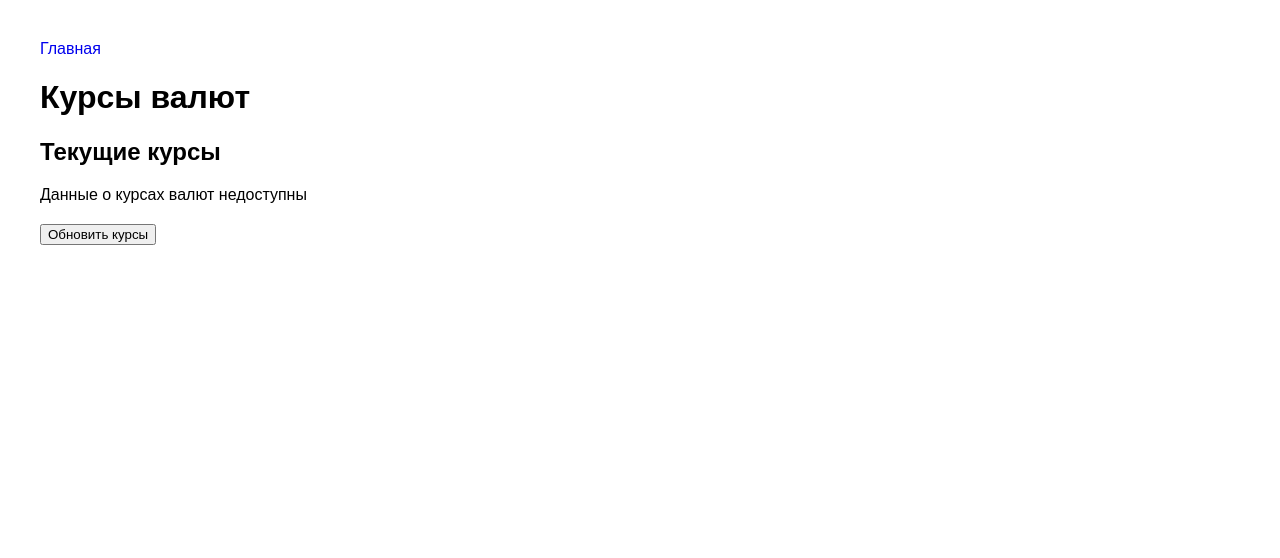
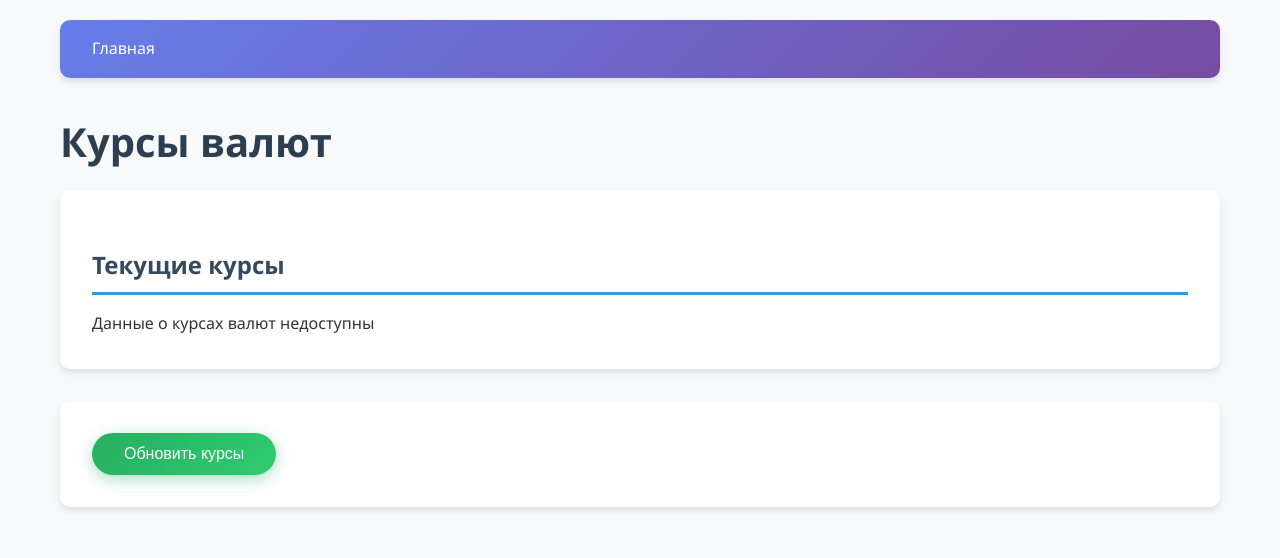
Before and after one commit to dekoy4/Python-Programming, a Python web app: template lab8/myapp/templates/currencies.html in a window 1280 px wide. Shown: the top 558 px of the page. Run offline with Jinja, Linux system fonts and the light colour scheme; the template is opened without the code that fills it, so the values that code supplies are empty.

Commit message:
Update style.css

```diff
--- a/lab8/myapp/static/style.css
+++ b/lab8/myapp/static/style.css
@@ -1,3 +1,120 @@
-body { font-family: Arial, sans-serif; margin: 40px; }
-nav { margin-bottom: 20px; }
-nav a { margin-right: 15px; text-decoration: none; }
+* {
+    margin: 0;
+    padding: 0;
+    box-sizing: border-box;
+}
+
+body {
+    font-family: 'Segoe UI', Tahoma, Geneva, Verdana, sans-serif;
+    line-height: 1.6;
+    color: #333;
+    max-width: 1200px;
+    margin: 0 auto;
+    padding: 20px;
+    background-color: #f8f9fa;
+}
+
+nav {
+    background: linear-gradient(135deg, #667eea 0%, #764ba2 100%);
+    padding: 1rem 0;
+    margin-bottom: 2rem;
+    border-radius: 10px;
+    box-shadow: 0 4px 6px rgba(0, 0, 0, 0.1);
+}
+
+nav a {
+    color: white;
+    text-decoration: none;
+    padding: 0.75rem 1.5rem;
+    margin: 0 0.5rem;
+    border-radius: 25px;
+    transition: all 0.3s ease;
+    font-weight: 500;
+}
+
+nav a:hover {
+    background-color: rgba(255, 255, 255, 0.2);
+    transform: translateY(-2px);
+}
+
+h1 {
+    color: #2c3e50;
+    margin-bottom: 1rem;
+    font-size: 2.5rem;
+}
+
+h2 {
+    color: #34495e;
+    margin: 1.5rem 0 1rem 0;
+    border-bottom: 3px solid #3498db;
+    padding-bottom: 0.5rem;
+}
+
+table {
+    width: 100%;
+    background: white;
+    border-radius: 10px;
+    overflow: hidden;
+    box-shadow: 0 4px 6px rgba(0, 0, 0, 0.1);
+    margin-bottom: 2rem;
+}
+
+th {
+    background: linear-gradient(135deg, #3498db 0%, #2980b9 100%);
+    color: white;
+    padding: 1rem;
+    text-align: left;
+    font-weight: 600;
+}
+
+td {
+    padding: 1rem;
+    border-bottom: 1px solid #eee;
+}
+
+tr:hover {
+    background-color: #f8f9fa;
+}
+
+tr:last-child td {
+    border-bottom: none;
+}
+
+button {
+    background: linear-gradient(135deg, #27ae60 0%, #2ecc71 100%);
+    color: white;
+    border: none;
+    padding: 0.75rem 2rem;
+    border-radius: 25px;
+    cursor: pointer;
+    font-size: 1rem;
+    font-weight: 500;
+    transition: all 0.3s ease;
+    box-shadow: 0 4px 15px rgba(39, 174, 96, 0.4);
+}
+
+button:hover {
+    transform: translateY(-3px);
+    box-shadow: 0 6px 20px rgba(39, 174, 96, 0.6);
+}
+
+ul {
+    list-style: none;
+    padding: 0;
+}
+
+ul li {
+    background: white;
+    margin: 0.5rem 0;
+    padding: 1rem;
+    border-radius: 8px;
+    box-shadow: 0 2px 10px rgba(0, 0, 0, 0.1);
+}
+
+section {
+    background: white;
+    padding: 2rem;
+    border-radius: 10px;
+    margin-bottom: 2rem;
+    box-shadow: 0 4px 6px rgba(0, 0, 0, 0.1);
+}
```
